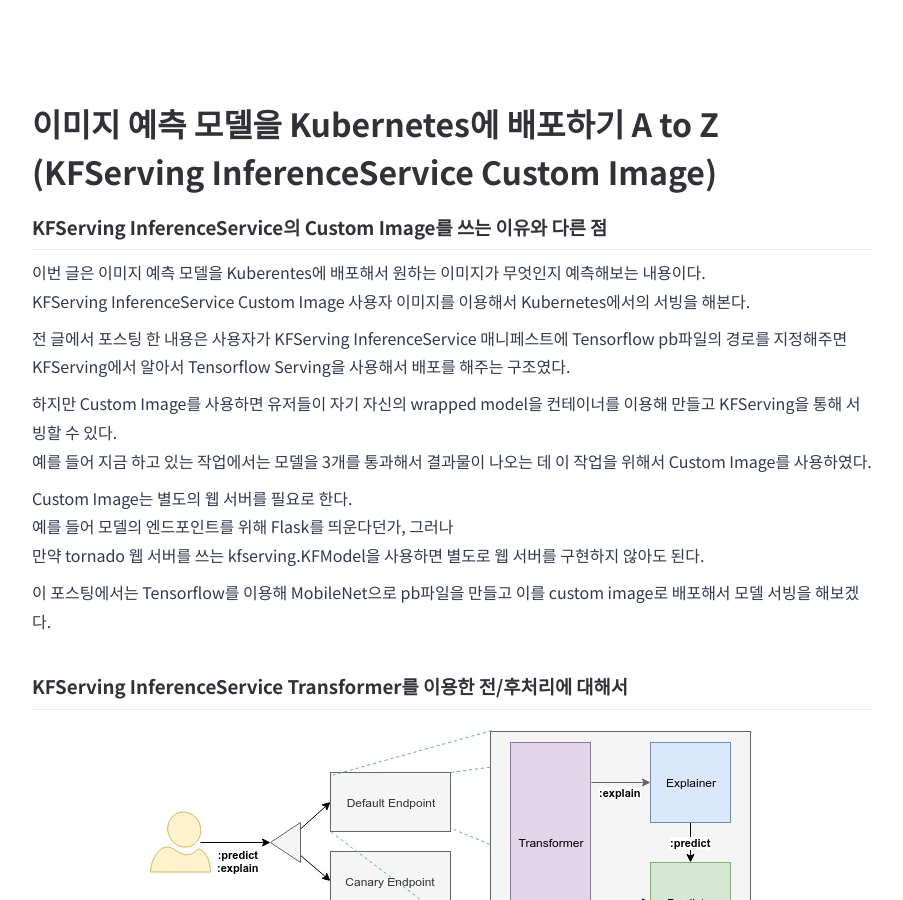
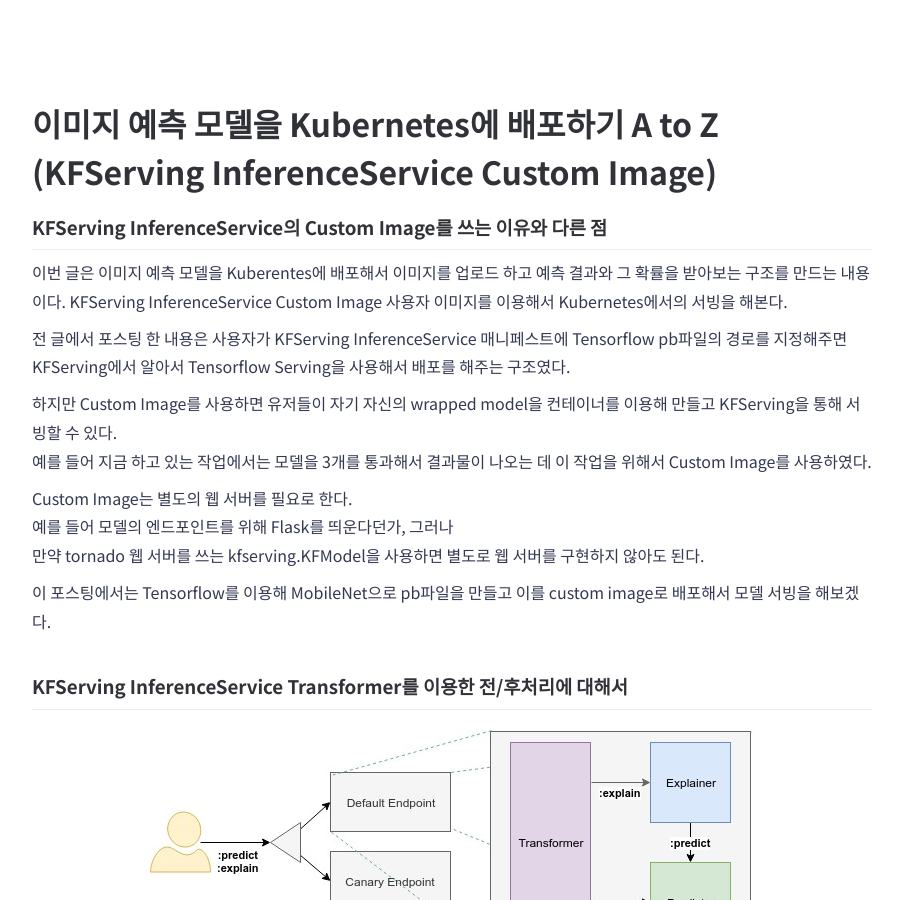
Before and after one commit to mokpolar/mokpolar.github.io, a Jekyll site: the page built from _posts/2020-11-18-kfserving_custum_mobilenet.md, in a window 1280 px wide and 900 px high, scrolled down 592 px. Shown: the whole window, without its empty margins (188-1091 px from the left). Built offline with Jekyll 4.4.1, drawn with Linux system fonts in a browser that asks for light colours; comment, search, counter and statistics services are not loaded.

Commit message:
Update 2020-11-18-kfserving_custum_mobilenet.md

```diff
--- a/_posts/2020-11-18-kfserving_custum_mobilenet.md
+++ b/_posts/2020-11-18-kfserving_custum_mobilenet.md
@@ -16,7 +16,7 @@
 
 
 ---
-이번 글은 이미지 예측 모델을 Kuberentes에 배포해서 원하는 이미지가 무엇인지 예측해보는 내용이다.
+이번 글은 이미지 예측 모델을 Kuberentes에 배포해서 이미지를 업로드 하고 예측 결과와 그 확률을 받아보는 구조를 만드는 내용이다.
 KFServing InferenceService Custom Image 사용자 이미지를 이용해서 Kubernetes에서의 서빙을 해본다.
 
 전 글에서 포스팅 한 내용은 사용자가 KFServing InferenceService 매니페스트에 Tensorflow pb파일의 경로를 지정해주면 KFServing에서 알아서 Tensorflow Serving을 사용해서 배포를 해주는 구조였다.
```
